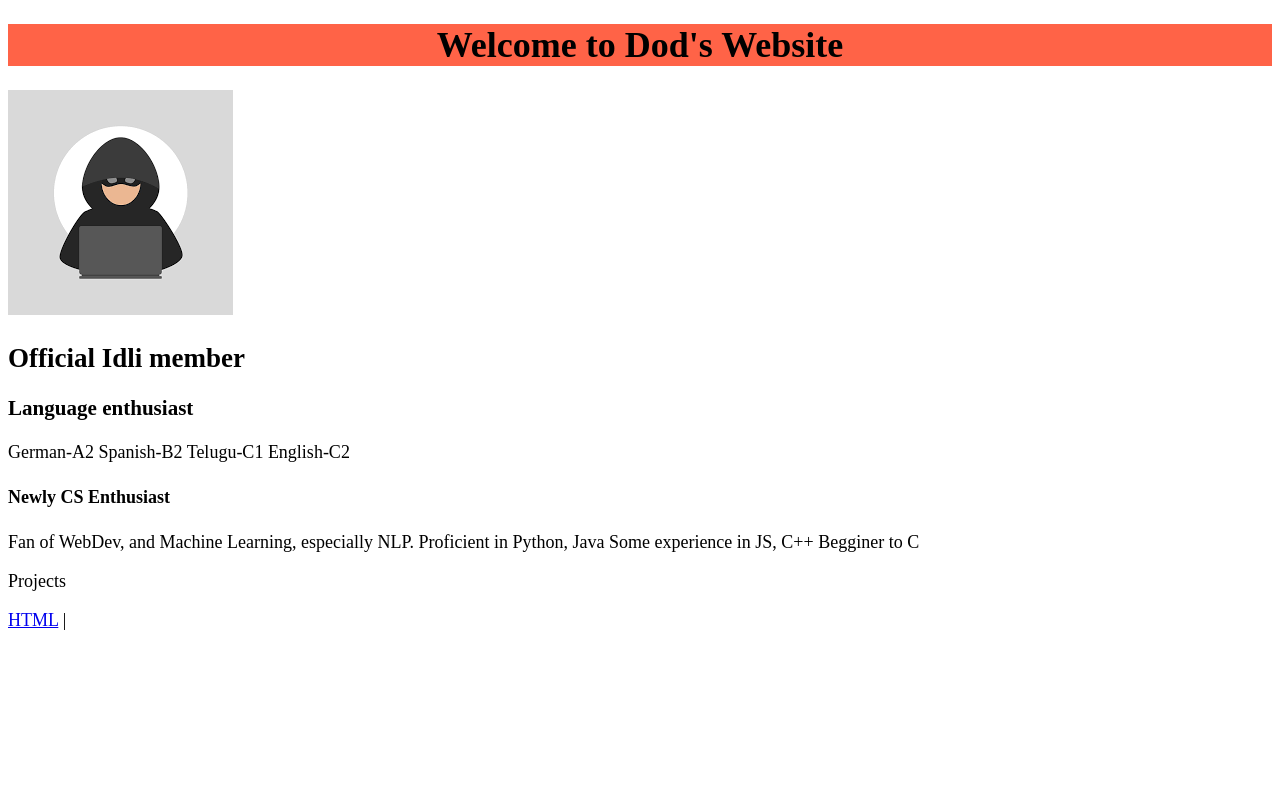
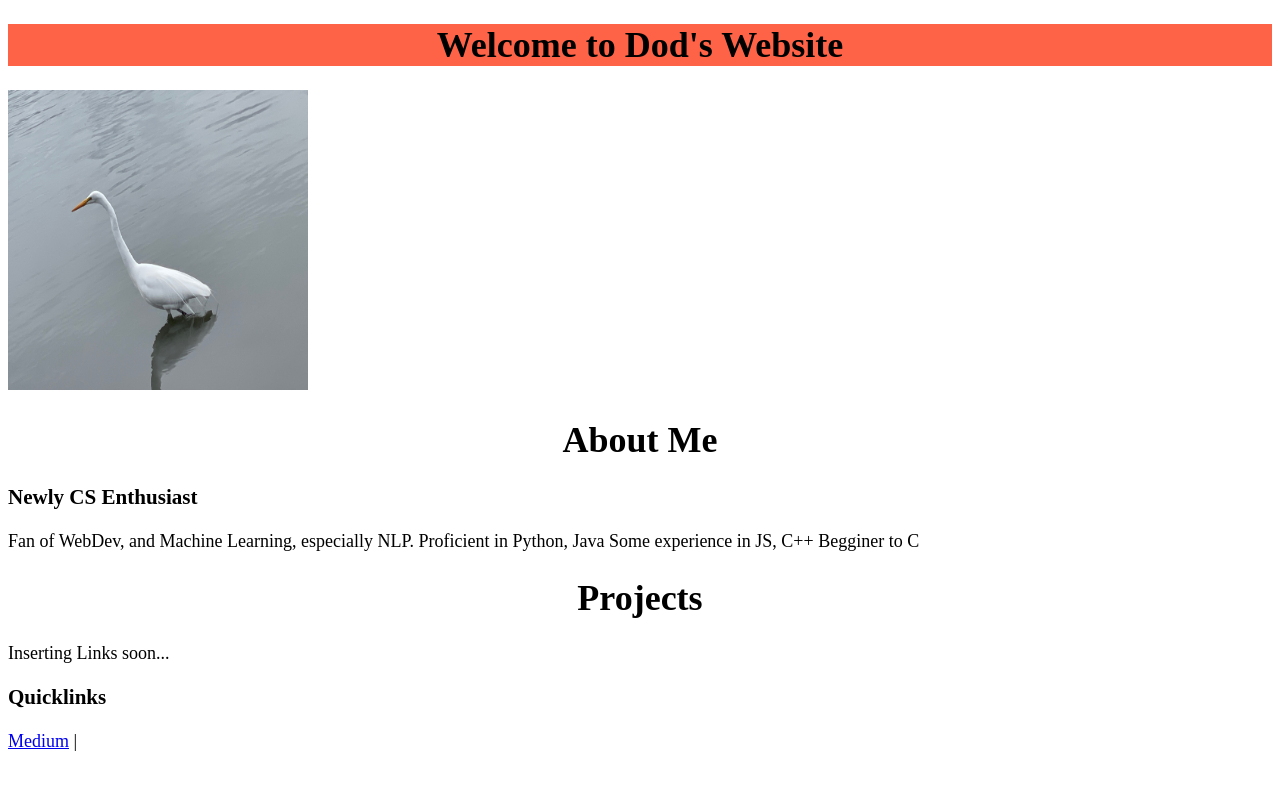
Before and after one commit to Dodf12/Dodf12.github.io, a plain HTML site: page index.html in a window 1280 px wide. Drawn offline with Linux system fonts and the light colour scheme.

Commit message:
Basic OUtline

```diff
--- a/index.html
+++ b/index.html
@@ -9,20 +9,21 @@
     </head>
 
 
+
+
     <body style="font-family:'Times New Roman', Times, serif; font-size: large;">
 
+    <!-- Title For Website-->
     <h1 style=" text-align: center; background-color:Tomato;">Welcome to Dod's Website</h1>
-    <img src="hacker2.png">
-    <h2>Official Idli member</h2>
 
-    <h3 >Language enthusiast</h3>
-        <p>
-        German-A2
-        Spanish-B2
-        Telugu-C1
-        English-C2
-        </p>
-    <h4 >Newly CS Enthusiast</h4>
+    <img style="width:300px;height:300px"; src="Cran_Pic.jpg">
+
+    <!--About Me Part Starts Here-->
+    <h1 style="text-align: center;"> About Me</h1>
+
+
+
+    <h3 >Newly CS Enthusiast</h3>
         <p>
         Fan of WebDev, and Machine
         Learning, especially NLP.
@@ -33,11 +34,19 @@
 
 
 
-<p title="Linking Projects in here" > Projects</p>
+    <!-- Project Section Starts Here-->
+    <h1 style="text-align: center;"> Projects</h1>
+        <p>
+            Inserting Links soon...
 
-<nav>
-    <a href="/html/">HTML</a> |
-</nav>
+        </p>
 
-</body>
+
+    <!--Navigation-->
+    <h3>Quicklinks </h3>
+    <nav >
+        <a href="Medium">Medium</a> |
+    </nav>
+
+    </body>
 </html>
```
Also changed, not shown: Cran_Pic.jpg (added), hacker2.png (deleted).
